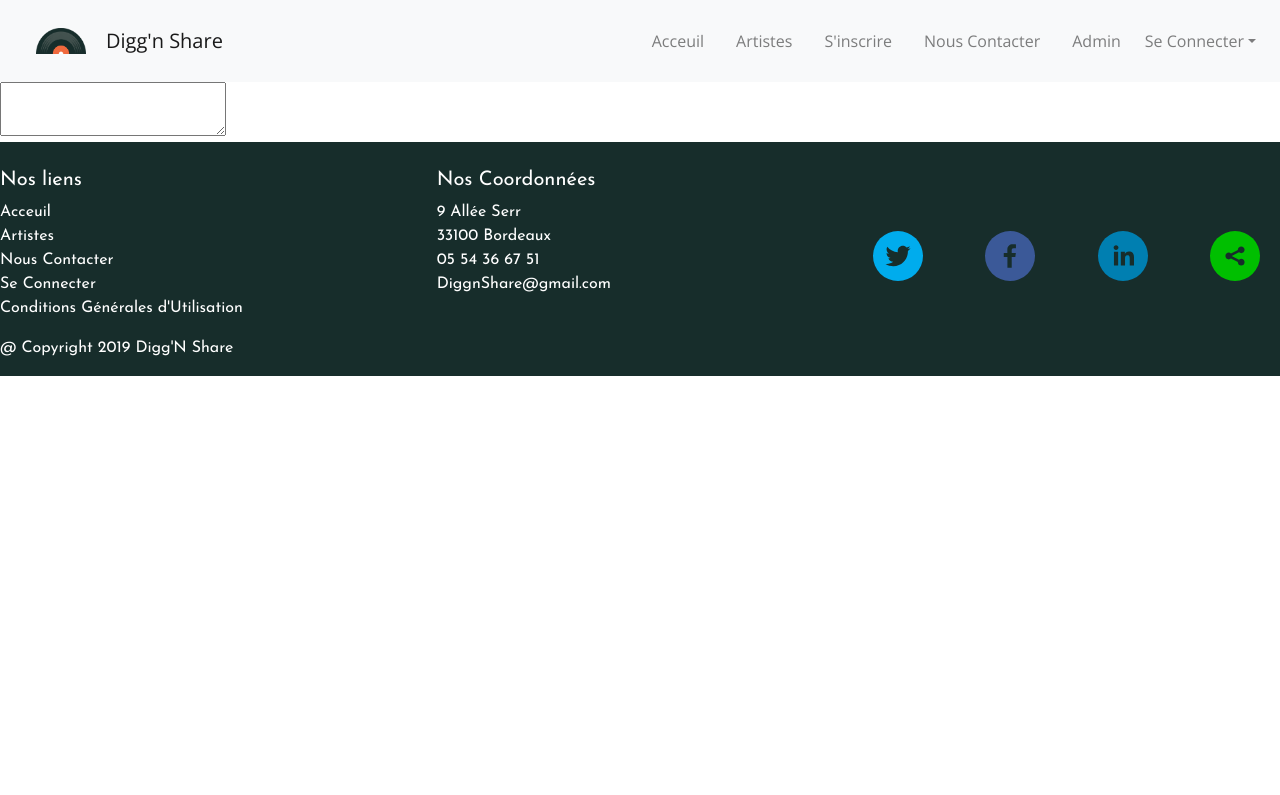
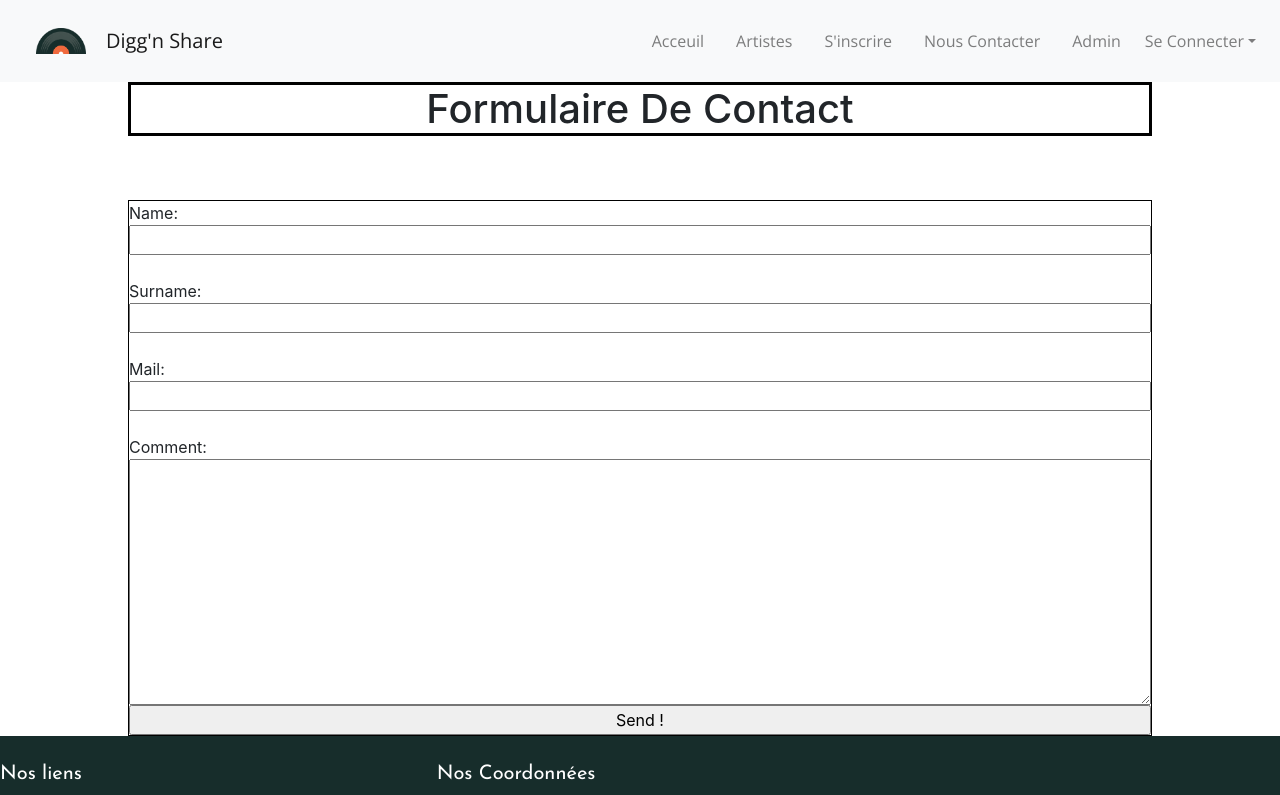
Before and after one commit to AoMirai/Projet2, a React (Create React App) app: page /pageContact in a window 1280 px wide. Shown: the top 795 px of the page. Built offline with nearby package versions, Linux system fonts and the light colour scheme.

Commit message:
ajout form

```diff
--- /dev/null
+++ b/src/PageContact/FormContact.css
@@ -0,0 +1,20 @@
+.Form {
+    display: flex;
+    flex-direction: column;
+    justify-content: space-evenly;
+    border: 12px;
+    margin-left: 30px;
+    margin-right:30px;
+    border-width:1px;
+    border-style:solid;
+    border-color:black;
+    margin-left:10%;
+    margin-right:10%;
+    margin-top: 5%;
+}
+
+
+.Form .button {
+    text-align: center;
+    color: blue
+}
--- a/src/PageContact/FormContact.jsx
+++ b/src/PageContact/FormContact.jsx
@@ -1,36 +1,69 @@
 import React, { Component } from "react";
+import './FormContact.css'
 
 class FormContact extends Component {
-    constructor(props){
-        super(props);
-        this.state = { value : props.value};
+    state ={
+        Name: "",
+        Surname:"",
+        Email: "",
+        Commentaire:""
     }
-    handlerChange(event) {
-        this.setState({value : event.target.value});
-    }
-    handlerFocus(event){
-        this.setState({value : ""});
-    }
-    handlerKeyPress(event){
-        if (event.shiftkey && event.charcode === 13) {
-            var value = event.target.value;
-            this.props.onValid(value);
-        }
-    }
-    render(){
+
+handleChange = event => {
+    this.setState({Name: event.target.value , Surname : event.target.value, Mail : event.target.value, Commentaire: event.target.value })
+}
+
+onChange(e) {
+    this.setState({
+      [e.target.name]: e.target.value,
+    });
+   }
+
+   submitForm(e) {
+    const config = {
+        method: "POST",
+        headers: {
+          "Content-Type": "application/json",
+        },
+        body: JSON.stringify(this.state),
+       };
+       const url = "http://51.68.18.101:3002/diggnshare/api/recipients";
+
+       fetch(url, config)
+    .then(res => res.json())
+     .then(res => {
+
+     });
+    e.preventDefault();
+   }
+
+
+    render() {
         return(
+            <form onSubmit={this.submitForm}>
+            <div className="Form">
 
-        <textarea cols={this.props.cols}
-        rows={this.props.rows}
-        value={this.state.value}
-        onChange={this.handlerChange.bind(this)}
-        onFocus={this.handlerFocus.bind(this)}
-        onKeysPress={this.handlerKeyPress.bind(this)}
-        autoFocus={this.props.focus} />
+            Name: {this.state.name}
+            <input name = "name" type="texte"  />
+            <br/>
+            Surname: {this.state.Surname}
+            <input surname = "Surname" type="texte"  />
+            <br/>
+            Mail: {this.state.Mail}
+            <input Mail = "Mail" type="texte"  />
+            <br/>
+            Comment: {this.state.Commentaire}
+            <textarea col={40} rows={10}  />
+
+            <div classename="form2"/>
+          <input type="button" name="bouton" value='Send !' onclick="this.value='Touché !"/>
+
+             </div>
+             </form>
+
+
         )
     }
-
-
 }
 
 
--- a/src/PageContact/PageContact.jsx
+++ b/src/PageContact/PageContact.jsx
@@ -1,10 +1,17 @@
 import React, { Component } from 'react';
 import FormContact from './FormContact';
+import Titre from './Titre';
+import './FormContact.css'
+
 
 class PageContact extends Component {
     render() {
         return(
+            <div className="PageContact">
+            <Titre />
             <FormContact />
+
+            </div>
         )
     }
 }
--- /dev/null
+++ b/src/PageContact/Titre.css
@@ -0,0 +1,7 @@
+.titreContact h1{
+    text-align: center;
+    border-style:solid;
+    border-color:black;
+    margin-left:10%;
+    margin-right:10%;
+}
--- /dev/null
+++ b/src/PageContact/Titre.jsx
@@ -0,0 +1,13 @@
+import React, { Component } from 'react'
+import './Titre.css'
+class Titre extends Component {
+    render () {
+        return(
+            <div className="titreContact">
+            <h1>Formulaire De Contact</h1>
+            </div>
+        )
+    }
+}
+
+export default Titre;
```
